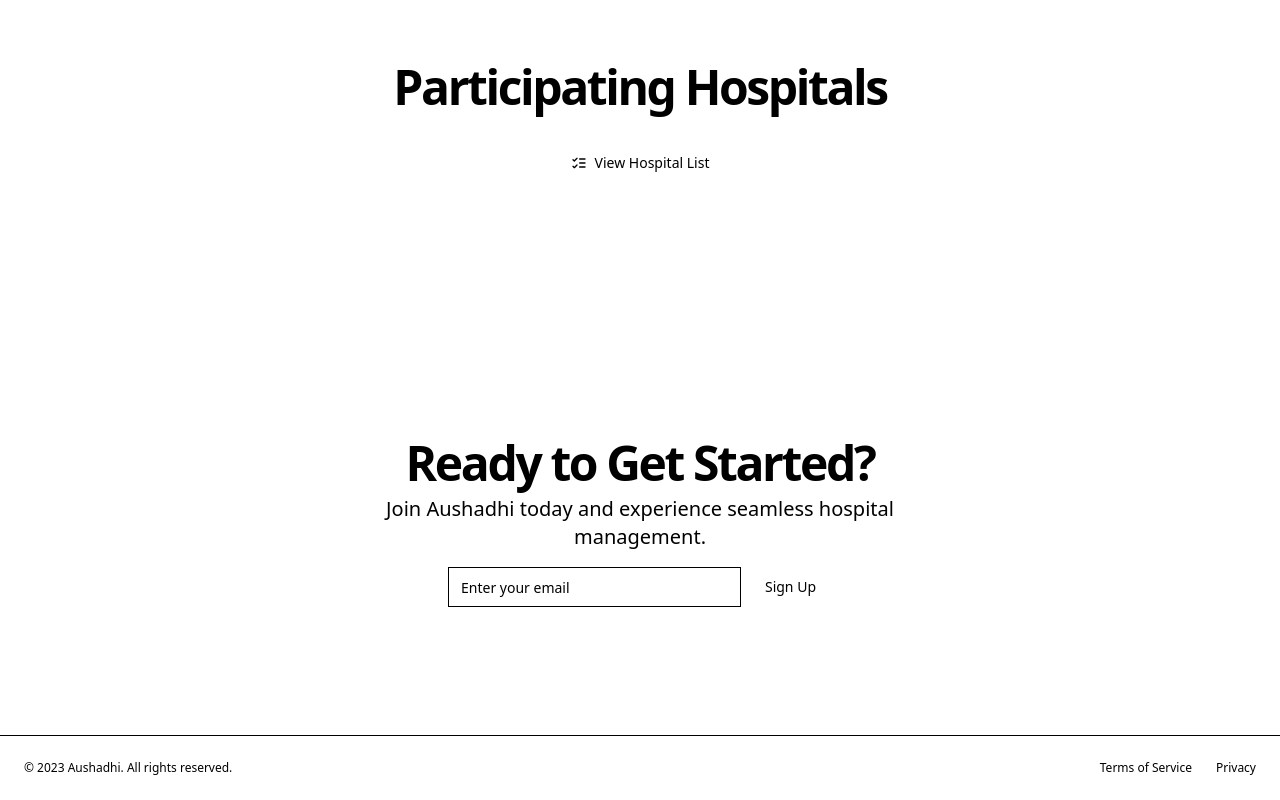
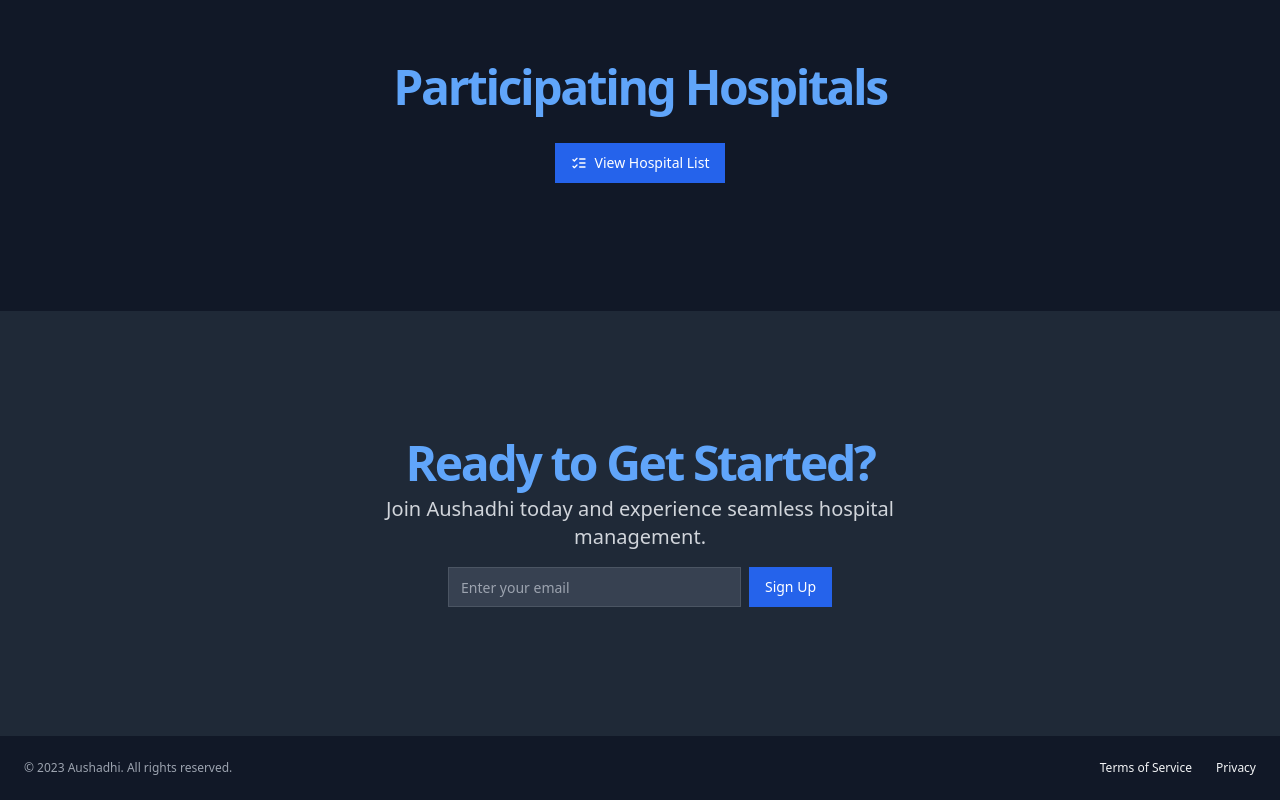
Before and after one commit to krishna9358/aushadhi-SIH, a Next.js app: page / in a window 1280 px wide. Shown: the part 1203-2003 px from the top of the page. Built offline with nearby package versions, Linux system fonts and the light colour scheme.

Commit message:
fixed the color thing

```diff
--- a/tailwind.config.ts
+++ b/tailwind.config.ts
@@ -9,41 +9,6 @@
   theme: {
     extend: {
     },
-      colors: {
-            "border": "hsl(var(--border))",
-            "input": "hsl(var(--input))",
-            "ring": "hsl(var(--ring))",
-            "background": "hsl(var(--background))",
-            "foreground": "hsl(var(--foreground))",
-            "primary": {
-              "DEFAULT": "hsl(var(--primary))",
-              "foreground": "hsl(var(--primary-foreground))"
-            },
-            "secondary": {
-              "DEFAULT": "hsl(var(--secondary))",
-              "foreground": "hsl(var(--secondary-foreground))"
-            },
-            "destructive": {
-              "DEFAULT": "hsl(var(--destructive))",
-              "foreground": "hsl(var(--destructive-foreground))"
-            },
-            "muted": {
-              "DEFAULT": "hsl(var(--muted))",
-              "foreground": "hsl(var(--muted-foreground))"
-            },
-            "accent": {
-              "DEFAULT": "hsl(var(--accent))",
-              "foreground": "hsl(var(--accent-foreground))"
-            },
-            "popover": {
-              "DEFAULT": "hsl(var(--popover))",
-              "foreground": "hsl(var(--popover-foreground))"
-            },
-            "card": {
-              "DEFAULT": "hsl(var(--card))",
-              "foreground": "hsl(var(--card-foreground))"
-            }
-          },
       borderRadius: {
             "lg": "var(--radius)",
             "md": "calc(var(--radius) - 2px)",
```
